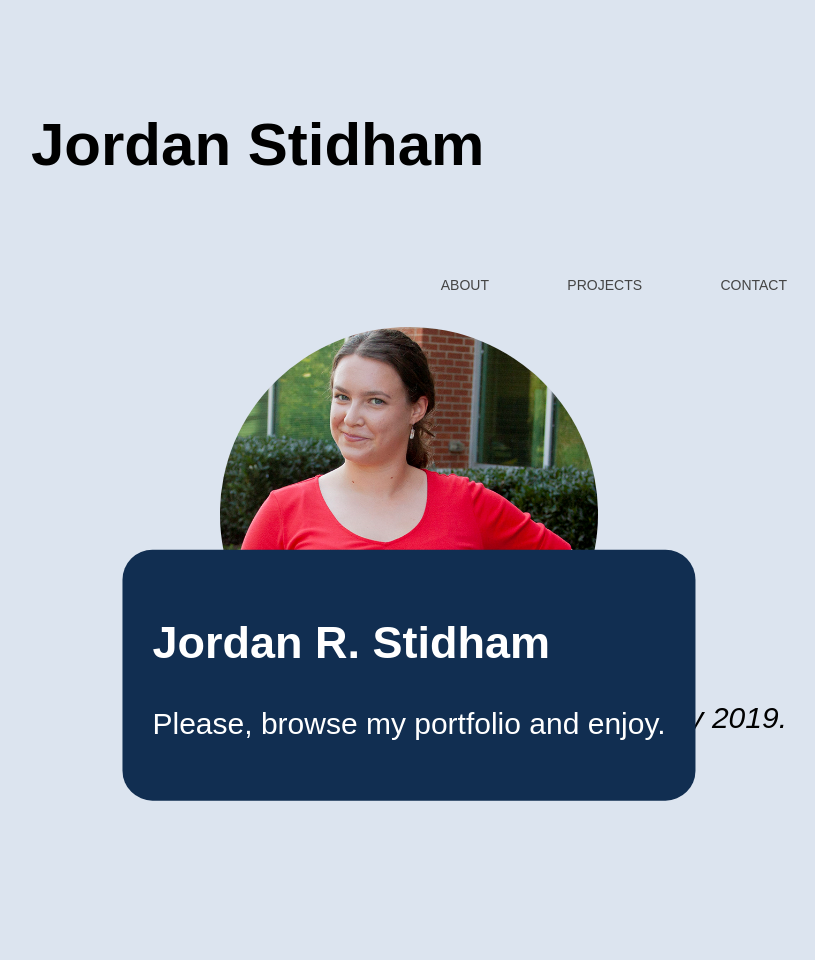
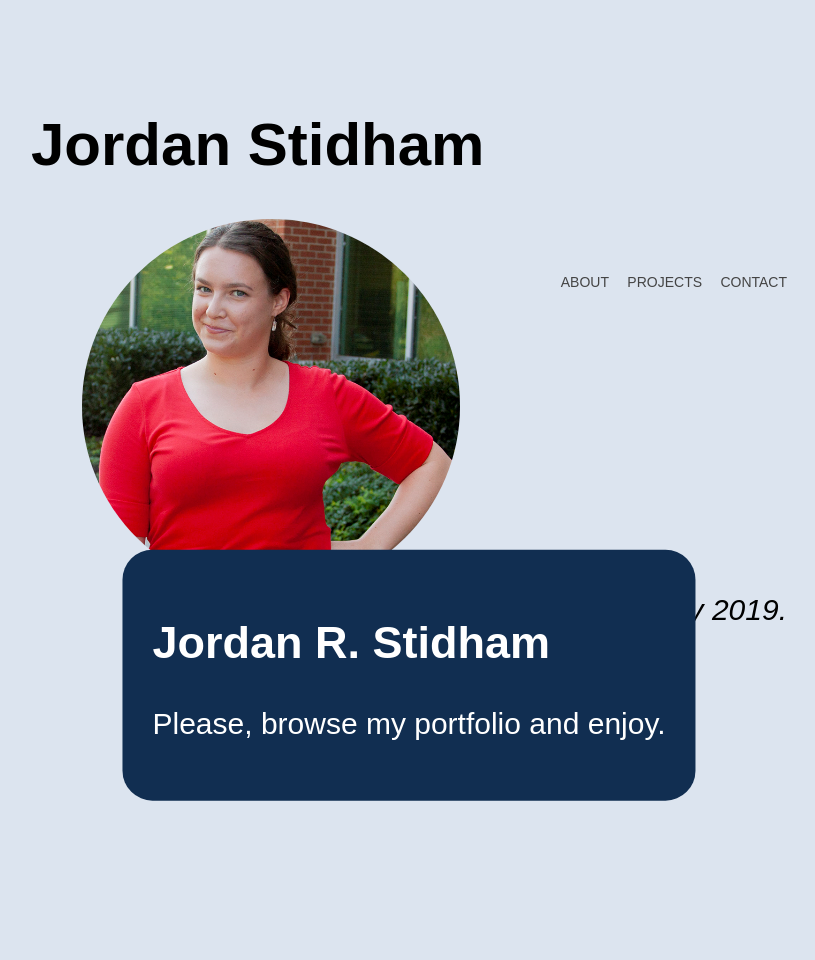
Before and after one commit to jordanstidham/PORTFOLIO, a Jekyll site: the page built from README.md, in a window 1280 px wide. Shown: the whole page, without its empty margins (231-1046 px from the left). Built offline with Jekyll 4.4.1, drawn with Linux system fonts in a browser that asks for light colours; our own code applies the rules of GitHub Pages for plain Markdown files.

Commit message:
Update main.css

```diff
--- a/css/main.css
+++ b/css/main.css
@@ -20,6 +20,7 @@
 /*navbar style*/
 .nav {
     float: right;
+    padding: 10px 0px;
 }
 .main-menu ul {
     margin: 0;
@@ -31,8 +32,8 @@
 }
 .main-menu li {
     display: inline-block;
-    margin-left: 70px;
-    padding-top: 23px;
+    margin-left: 10px;
+    padding: 10px 0px;
     font-size: 20px;
     transition: .4s;
 
```
